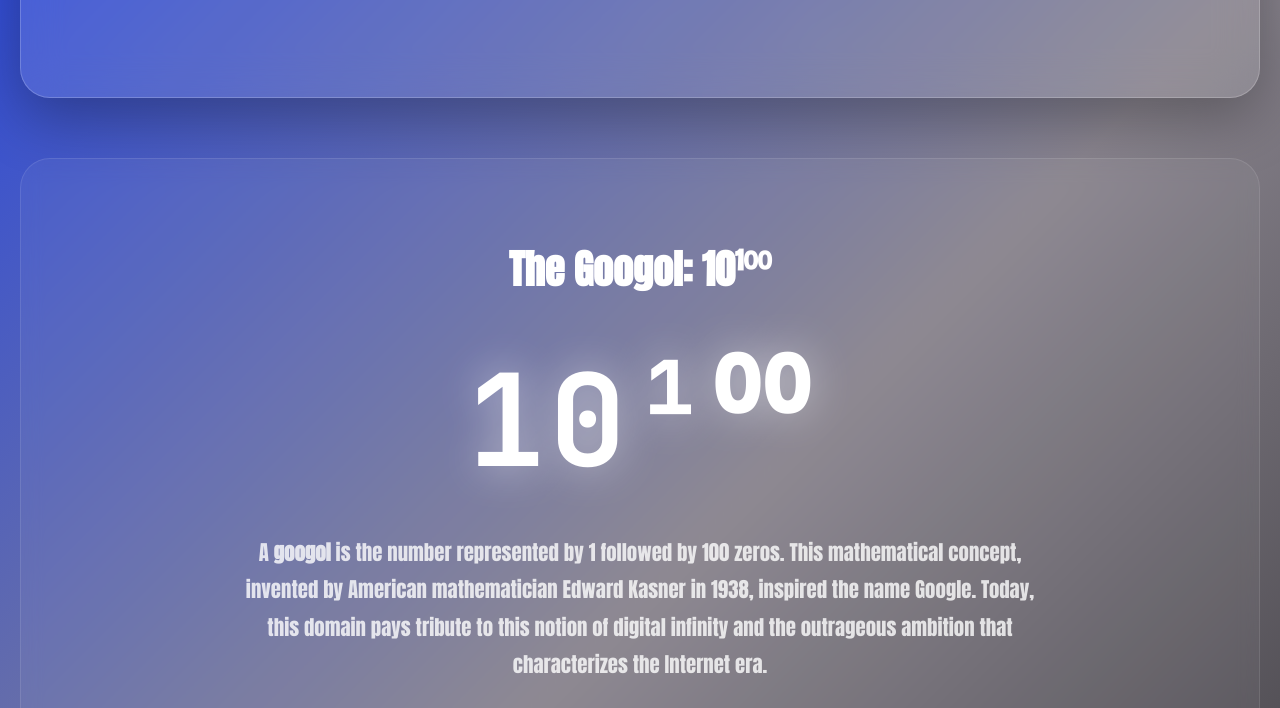
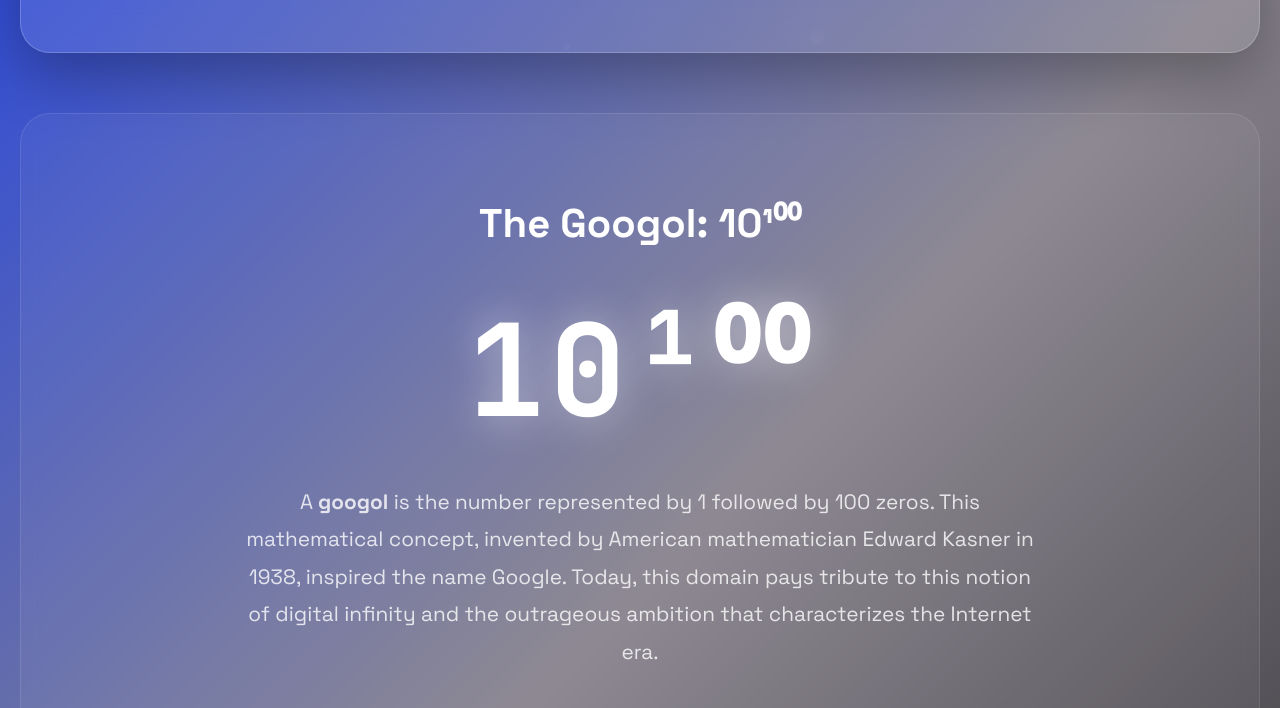
Before and after one commit to foxmix/insanefqdn.github.io, a plain HTML site: page index.html in a window 1280 px wide. Shown: the part 747-1455 px from the top of the page. Drawn offline with Linux system fonts and the light colour scheme.

Commit message:
Update index.html

```diff
--- a/index.html
+++ b/index.html
@@ -7,7 +7,7 @@
 <meta name="description" content="Discover the world's longest FQDN with 1 followed by 100 zeros! A tribute to the googol (10¹⁰⁰) that inspired Google and the viral idea of the Million Dollar Homepage">
 <link rel="preconnect" href="https://fonts.googleapis.com">
 <link rel="preconnect" href="https://fonts.gstatic.com" crossorigin>
-<link href="https://fonts.googleapis.com/css2?family=Anton:wght@300;400;700&family=JetBrains+Mono:wght@400;700&display=swap" rel="stylesheet">
+<link href="https://fonts.googleapis.com/css2?family=Space+Grotesk:wght@300;400;700&family=JetBrains+Mono:wght@400;700&display=swap" rel="stylesheet">
 <meta property="og:title" content="The longest WEBSITE FQDN in the world" />
 <meta property="og:type" content="website" />
 <meta property="og:url" content="https://congratulationsandwelcometothelongestfqdneverbeenandwewillupto.100000000000000000000000000000000000000000000000000.00000000000000000000000000000000000000000000000000.onthemostinsanefullqualifieddomainnamethathaseverbeenregistered.international" />
@@ -22,7 +22,7 @@
         }
 
         body {
-            font-family: 'Anton', sans-serif;
+            font-family: 'Space Grotesk', sans-serif;
             background: linear-gradient(135deg, #002eff 0%, #88838d 50%, #000000 100%);
             min-height: 100vh;
             overflow-x: hidden;
```
